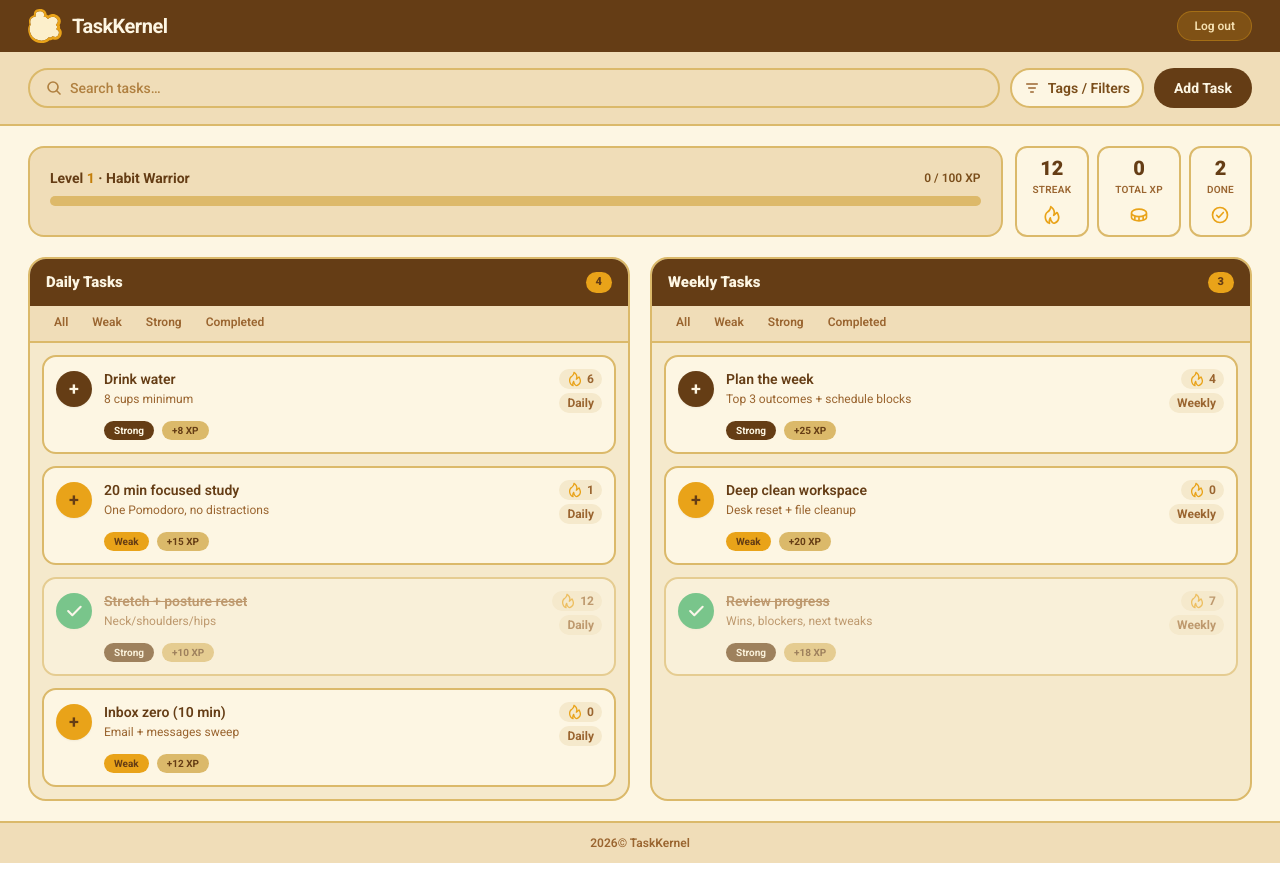
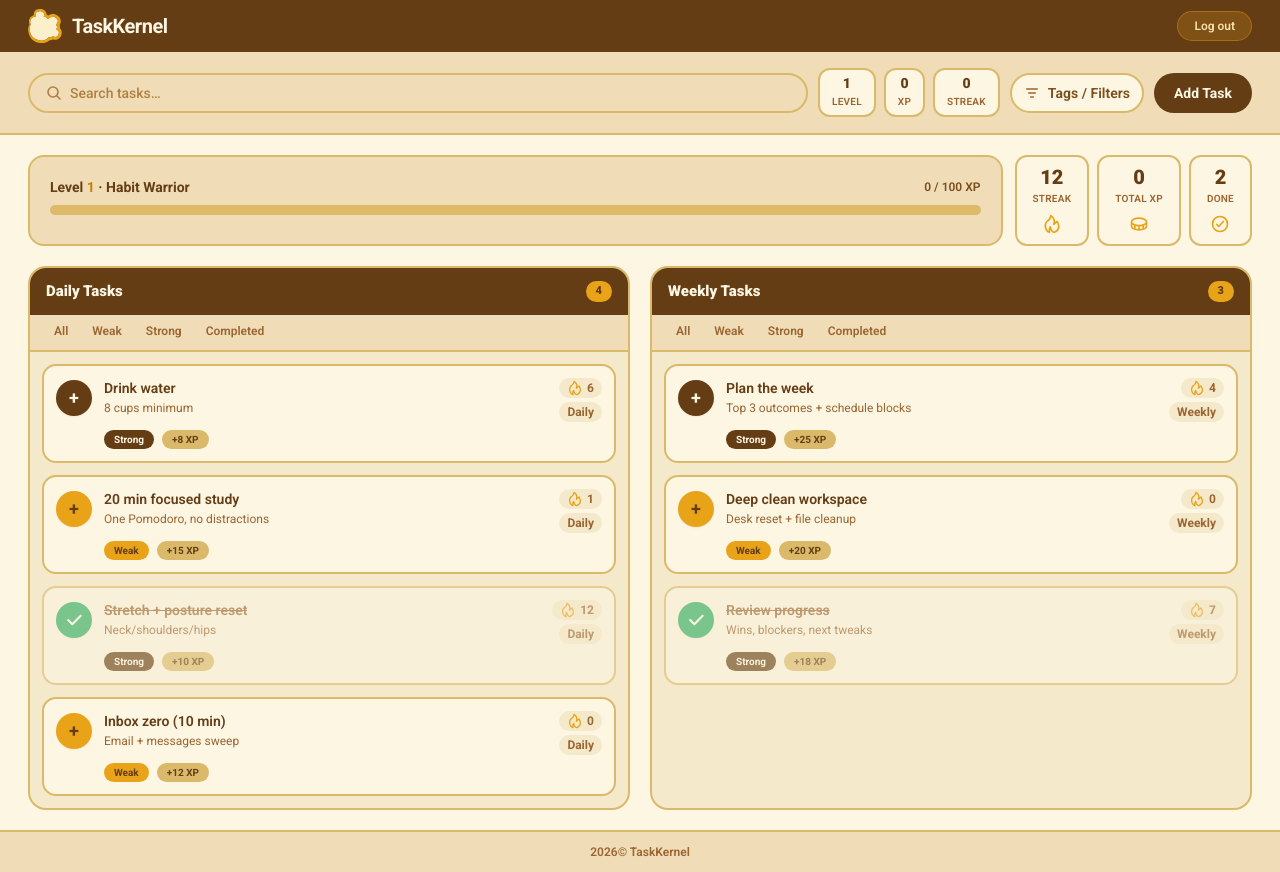
Before and after one commit to spencerwest-dev/TaskKernel, a React (Create React App) app in the folder frontend/: page /dashboard in a window 1280 px wide. Built offline with nearby package versions, Linux system fonts and the light colour scheme; no server answers.

Commit message:
Resolve merge conflicts after syncing main

```diff
--- a/frontend/src/pages/dashboard/components/Header.jsx
+++ b/frontend/src/pages/dashboard/components/Header.jsx
@@ -5,6 +5,9 @@ export default function Header({
   onQueryChange,
   onOpenFilters,
   onAddTask,
+  xp = 0,
+  level = 1,
+  streak = 0,
 }) {
   return (
     <header className="border-b-2 border-[#dbb96a] bg-[#f0ddb8]">
@@ -34,6 +37,21 @@ export default function Header({
             placeholder="Search tasks…"
             className="w-full min-w-0 bg-transparent text-sm font-medium text-[#653d15] placeholder:text-[#b08040] focus:outline-none"
           />
+        </div>
+
+        <div className="hidden items-center gap-2 lg:flex">
+          <div className="rounded-xl border-2 border-[#dbb96a] bg-[#fdf6e3] px-3 py-1.5 text-center">
+            <p className="text-sm font-extrabold leading-none text-[#653d15]">{level}</p>
+            <p className="mt-1 text-[10px] font-semibold uppercase tracking-wide text-[#9a6530]">Level</p>
+          </div>
+          <div className="rounded-xl border-2 border-[#dbb96a] bg-[#fdf6e3] px-3 py-1.5 text-center">
+            <p className="text-sm font-extrabold leading-none text-[#653d15]">{xp}</p>
+            <p className="mt-1 text-[10px] font-semibold uppercase tracking-wide text-[#9a6530]">XP</p>
+          </div>
+          <div className="rounded-xl border-2 border-[#dbb96a] bg-[#fdf6e3] px-3 py-1.5 text-center">
+            <p className="text-sm font-extrabold leading-none text-[#653d15]">{streak}</p>
+            <p className="mt-1 text-[10px] font-semibold uppercase tracking-wide text-[#9a6530]">Streak</p>
+          </div>
         </div>
 
         <button
--- a/frontend/src/pages/dashboard/components/TaskCard.jsx
+++ b/frontend/src/pages/dashboard/components/TaskCard.jsx
@@ -1,4 +1,5 @@
-import React from "react";
+import React, { useState } from "react";
+import { useAuth } from "@clerk/clerk-react";
 import { ReactComponent as StreakIcon } from "../../../assets/Icons/streak_icon.svg";
 
 function cn(...classes) {
@@ -19,8 +20,53 @@ function strengthStyles(strength) {
 }
 
 export default function TaskCard({ task, onToggle }) {
+  const { getToken } = useAuth();
+
   const styles = strengthStyles(task.strength);
   const completed = Boolean(task.completed);
+  const [isSaving, setIsSaving] = useState(false);
+
+
+  const apiBaseUrl =
+    process.env.REACT_APP_API_URL?.replace(/\/$/, "") || "http://localhost:8080";
+
+  async function handleToggle() {
+    if (isSaving) return;
+    const nextCompleted = !completed;
+
+    setIsSaving(true);
+    try {
+      const token = await getToken?.();
+      if (!token) {
+        // Preserve local toggle behavior if auth is not ready yet.
+        onToggle?.(task.id, { completed: nextCompleted });
+        return;
+      }
+
+      const response = await fetch(`${apiBaseUrl}/tasks/${task.id}/complete`, {
+        method: nextCompleted ? "POST" : "DELETE",
+        headers: {
+          Authorization: `Bearer ${token}`,
+        },
+      });
+
+      if (!response.ok) {
+        throw new Error(`Unable to update task completion (${response.status}).`);
+      }
+
+      const payload = await response.json();
+      onToggle?.(task.id, {
+        completed: nextCompleted,
+        user: payload?.user,
+      });
+    } catch (error) {
+      console.error("Task completion update failed:", error);
+      // Keep button responsive during API issues while you wire backend IDs.
+      onToggle?.(task.id, { completed: nextCompleted });
+    } finally {
+      setIsSaving(false);
+    }
+  }
 
   return (
     <div
@@ -32,11 +78,13 @@ export default function TaskCard({ task, onToggle }) {
     >
       <button
         type="button"
-        onClick={() => onToggle?.(task.id)}
+        onClick={handleToggle}
+        disabled={isSaving}
         aria-label={completed ? "Mark incomplete" : "Mark complete"}
         className={cn(
           "mt-0.5 inline-flex h-9 w-9 flex-none items-center justify-center rounded-full text-base font-extrabold shadow-sm transition hover:scale-105",
-          completed ? "bg-[#27ae60] text-white" : styles.button
+          completed ? "bg-[#27ae60] text-white" : styles.button,
+          isSaving && "cursor-not-allowed opacity-70"
         )}
       >
         {completed ? (
```
